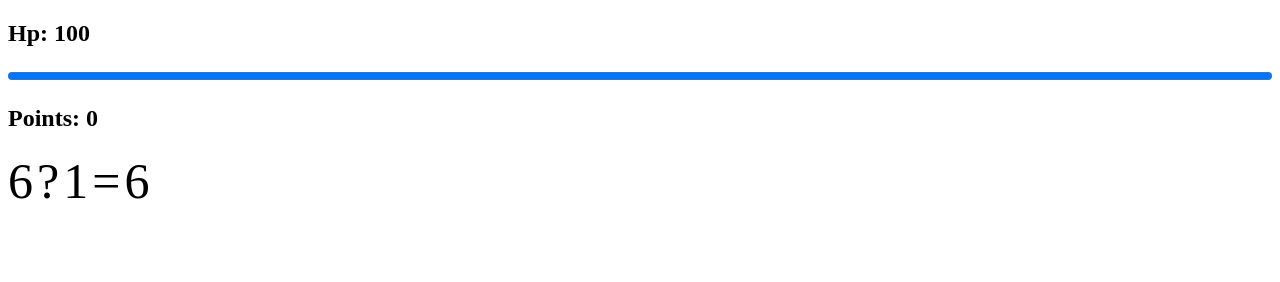
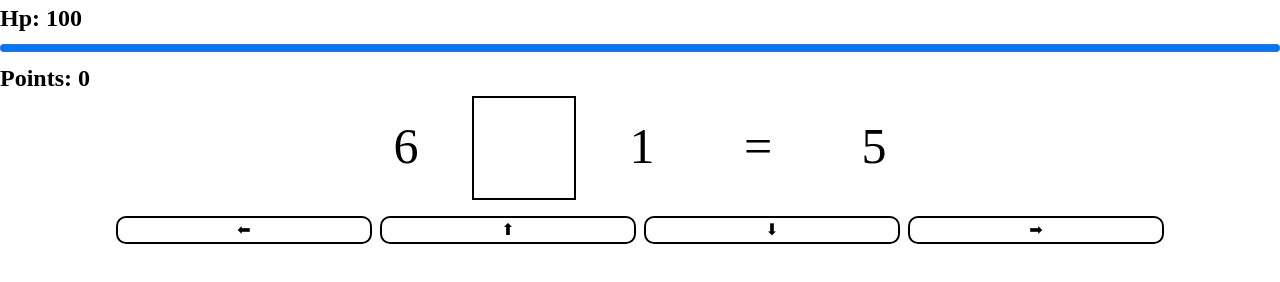
Before and after one commit to grassfinn/mathTest, a plain HTML site: page index.html in a window 1280 px wide. Drawn offline with Linux system fonts and the light colour scheme.

Commit message:
Styling,basic UI, and Replaced Evals

```diff
--- a/app.js
+++ b/app.js
@@ -17,26 +17,28 @@ let negCombo = 0;
 console.log(document.querySelector('.health-bar'));
 
 function generateQuestion() {
-  const operator = ['+', '-', '*', '/'];
+  const operator = ['+', '-'];
   const randomOperator = operator[Math.floor(Math.random() * operator.length)];
   // +1 prevents 0 shenanigans
   const number1 = Math.floor(Math.random() * 10) + 1;
   const number2 = Math.floor(Math.random() * 10) + 1;
-  const solution = eval(`${number1} ${randomOperator} ${number2}`);
 
-  console.log(
-    number1,
-    randomOperator,
-    number2,
-    ' = ',
-    eval(`${number1} ${randomOperator} ${number2}`)
-  );
+  // creating a function constructor that will run the code to get the solution
+  // https://www.youtube.com/watch?v=a7YGQ7kj6C0
+
+  const solution = (a, b, op) => {
+    return Function('a', 'b', `return (a ${op} b)`)(a, b);
+  };
+  // eval(`${number1} ${randomOperator} ${number2}`);
 
   num1Element.textContent = number1;
   num2Element.textContent = number2;
   operatorElement.textContent = randomOperator;
-  solutionElement.textContent = solution;
-  return eval(`${number1} ${randomOperator} ${number2}`);
+  solutionElement.textContent = solution(number1, number2, randomOperator);
+  // You can return a function that does the same thing that an eval would do
+  return function () {
+    `${number1} ${randomOperator} ${number2}`;
+  };
 }
 hpElement.textContent = `Hp: ${health}`;
 pointsElement.textContent = `Points: ${points}`;
@@ -46,7 +48,9 @@ generateQuestion();
 // const problemElement = document.querySelector('#problem');
 
 function handleKeyPress(e) {
-  // console.log(e);
+  // looking for the keys that have the data attribute and then console log
+  const keys = document.querySelector(`.arrows[data-key="${e.key}"]`);
+  console.log(keys);
   switch (e.key) {
     case 'ArrowUp':
       userOperatorElement.textContent = '+';
@@ -89,6 +93,8 @@ function handleChange() {
   return points;
 }
 
+
+
 document.querySelector('body').addEventListener('keydown', handleKeyPress);
 operatorElement.addEventListener('change', () => console.log('hi'));
 // ⬆⬇➡⬅
--- a/index.html
+++ b/index.html
@@ -1,25 +1,35 @@
 <!DOCTYPE html>
 <html lang="en">
-<head>
-    <meta charset="UTF-8">
-    <meta http-equiv="X-UA-Compatible" content="IE=edge">
-    <meta name="viewport" content="width=device-width, initial-scale=1.0">
-    <link rel="stylesheet" href="style.css">
+  <head>
+    <meta charset="UTF-8" />
+    <meta http-equiv="X-UA-Compatible" content="IE=edge" />
+    <meta name="viewport" content="width=device-width, initial-scale=1.0" />
+    <link rel="stylesheet" href="style.css" />
     <title>Document</title>
-</head>
-<body>
+  </head>
+  <body>
     <h2 class="health"></h2>
     <progress class="health-bar" value="100" max="100"></progress>
     <!-- <div class="health-bar">
     </div> -->
     <h2 class="points"></h2>
-    <span id="num1"></span>
-    <span id="user-operator">?</span>
-    <span id="num2"></span>
-    <span id="equals">=</span>
-    <span id="solution"></span>
+    <section class="problem">
+      <span class="piece" id="num1"></span>
+      <span class="piece" id="user-operator"> &nbsp</span>
+      <span class="piece" id="num2"></span>
+      <span class="piece" id="equals">=</span>
+      <span class="piece" id="solution"></span>
+    </section>
+
+    <!-- Phone controls/ desktop arrows -->
+    <div class="controls">
+      <div class="arrows left-arrow" data-key="ArrowLeft">⬅</div>
+      <div class="arrows up-arrow" data-key="ArrowUp">⬆</div>
+      <div class="arrows down-arrow" data-key="ArrowDown">⬇</div>
+      <div class="arrows right-arrow" data-key="ArrowRight">➡</div>
+    </div>
 
     <div id="operator" class="hidden"></div>
     <script src="app.js"></script>
-</body>
+  </body>
 </html>
--- a/style.css
+++ b/style.css
@@ -1,6 +1,81 @@
+/* https://piccalil.li/blog/a-modern-css-reset/ */
+/* reset */
+/* Box sizing rules */
+*,
+*::before,
+*::after {
+  box-sizing: border-box;
+}
 
+/* Remove default margin */
+body,
+h1,
+h2,
+h3,
+h4,
+p,
+figure,
+blockquote,
+dl,
+dd {
+  margin: 0;
+}
 
+/* Remove list styles on ul, ol elements with a list role, which suggests default styling will be removed */
+ul[role='list'],
+ol[role='list'] {
+  list-style: none;
+}
 
+/* Set core root defaults */
+html:focus-within {
+  scroll-behavior: smooth;
+}
+
+/* Set core body defaults */
+body {
+  min-height: 100vh;
+  text-rendering: optimizeSpeed;
+  line-height: 1.5;
+}
+
+/* A elements that don't have a class get default styles */
+a:not([class]) {
+  text-decoration-skip-ink: auto;
+}
+
+/* Make images easier to work with */
+img,
+picture {
+  max-width: 100%;
+  display: block;
+}
+
+/* Inherit fonts for inputs and buttons */
+input,
+button,
+textarea,
+select {
+  font: inherit;
+}
+
+/* Remove all animations, transitions and smooth scroll for people that prefer not to see them */
+@media (prefers-reduced-motion: reduce) {
+  html:focus-within {
+   scroll-behavior: auto;
+  }
+
+  *,
+  *::before,
+  *::after {
+    animation-duration: 0.01ms !important;
+    animation-iteration-count: 1 !important;
+    transition-duration: 0.01ms !important;
+    scroll-behavior: auto !important;
+  }
+}
+
+/*  Non Reset */
 span {
   font-size: 50px;
 }
@@ -16,3 +91,70 @@ span {
   /* background-color: green; */
 
 }
+
+/* problem */
+.problem {
+  text-align: center;
+  display: flex;
+  justify-content: center;
+  gap: 1em;
+
+}
+
+.piece {
+  width: 20px;
+  height: 20px;
+  padding: 1em;
+  display: flex;
+  align-items: center;
+  justify-content: center;
+}
+
+#user-operator {
+  border: 2px solid black;
+  /* display: inline-block; */
+}
+
+/* controls */
+  .controls {
+    display: flex;
+    justify-content: center;
+    gap: .5em;
+    margin-top: 1em;
+    /* background-color: aqua; */
+  }
+  .arrows{
+    width: 20%;
+    /* height: 80px; */
+    border: 2px solid black;
+    /* background-color: red; */
+    border-radius: 10px;
+    display: flex;
+    justify-content: center;
+    align-items: center;
+    transition: .5s;
+  }
+
+  .arrows:active {
+    background-color: gray;
+  }
+
+/* Phone */
+@media  screen and (max-width: 500px) {
+  body{
+    /* background-color: red; */
+  }
+
+}
+@media  screen and (min-width: 500px) {
+  body{
+    /* background-color: red; */
+  }
+
+}
+/* Desktop */
+@media screen and (min-width: 1000px) {
+  body {
+    /* background-color: aqua; */
+  }
+}
```
